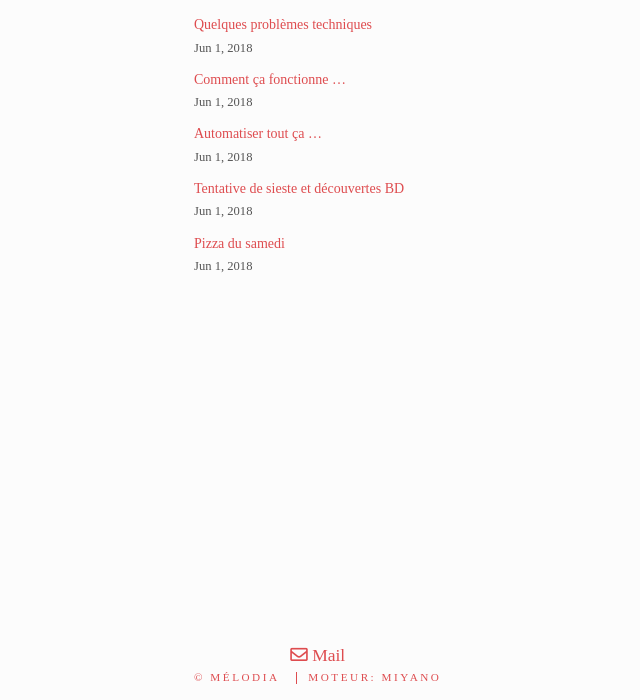
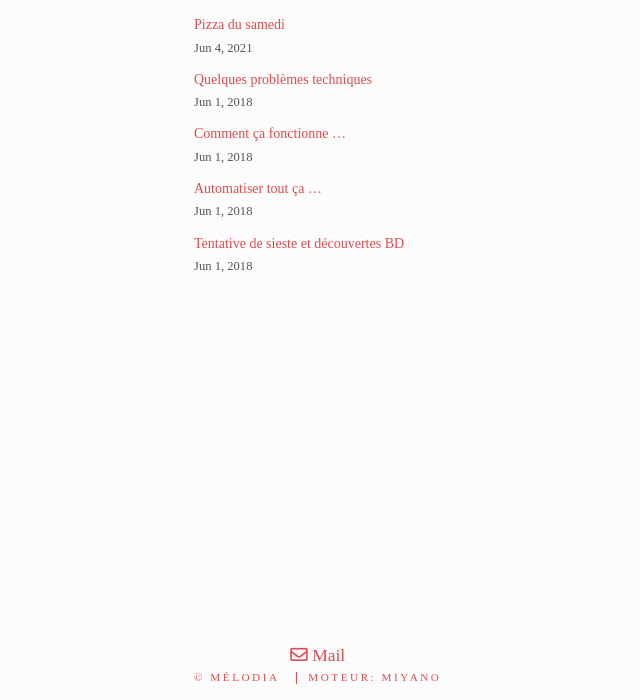
Before and after one commit to fmelodia/blog, a plain HTML site: page index.html in a window 1280 px wide. Shown: the part 100-800 px from the top of the page, without its empty margins (168-808 px from the left). Drawn offline with Linux system fonts and the light colour scheme.

Commit message:
site updated at 2018-06-02 09:10:35 +0200

```diff
--- a/index.html
+++ b/index.html
@@ -36,6 +36,13 @@
 
           <div class="post">
             <div class="title">
+              <a href="/Pizza du samedi/">Pizza du samedi</a>
+            </div>
+            <div class="date">Jun 4, 2021</div>
+          </div>
+
+          <div class="post">
+            <div class="title">
               <a href="/Quelques problèmes techniques/">Quelques problèmes techniques</a>
             </div>
             <div class="date">Jun 1, 2018</div>
@@ -62,13 +69,6 @@
             <div class="date">Jun 1, 2018</div>
           </div>
 
-          <div class="post">
-            <div class="title">
-              <a href="/Pizza du samedi/">Pizza du samedi</a>
-            </div>
-            <div class="date">Jun 1, 2018</div>
-          </div>
-
       </article>
       <main/>
       <footer id="footer">
```
Also changed, not shown: Pizza du samedi/index.html (+1 -1 lines), Quelques problèmes techniques/index.html (+2 -2 lines), tag/resto/index.html (+1 -1 lines).
